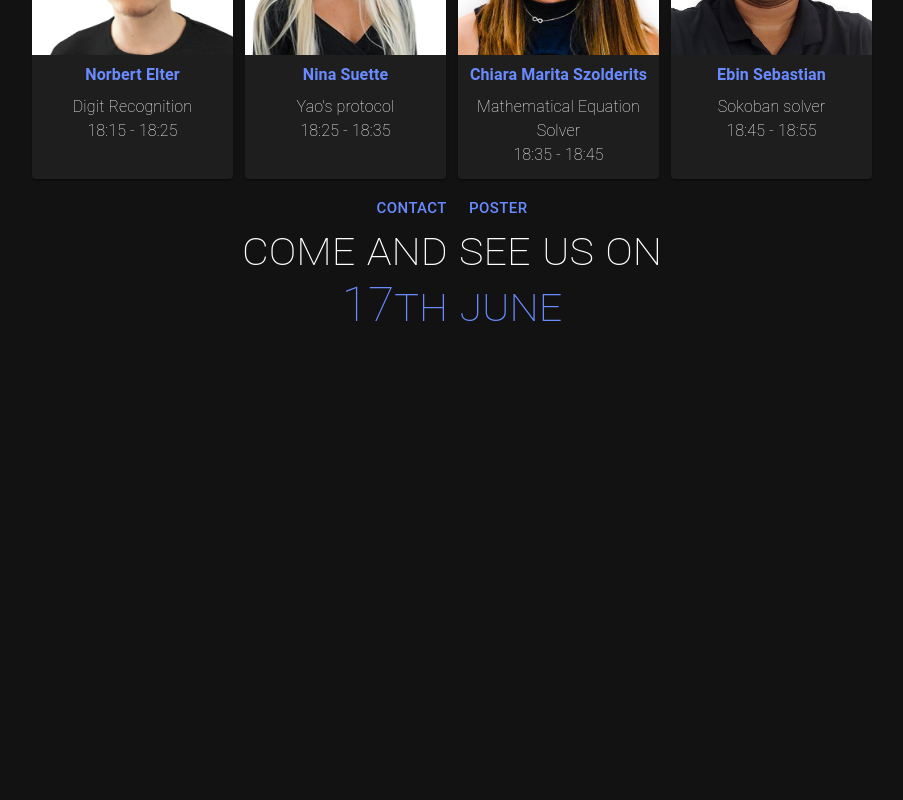
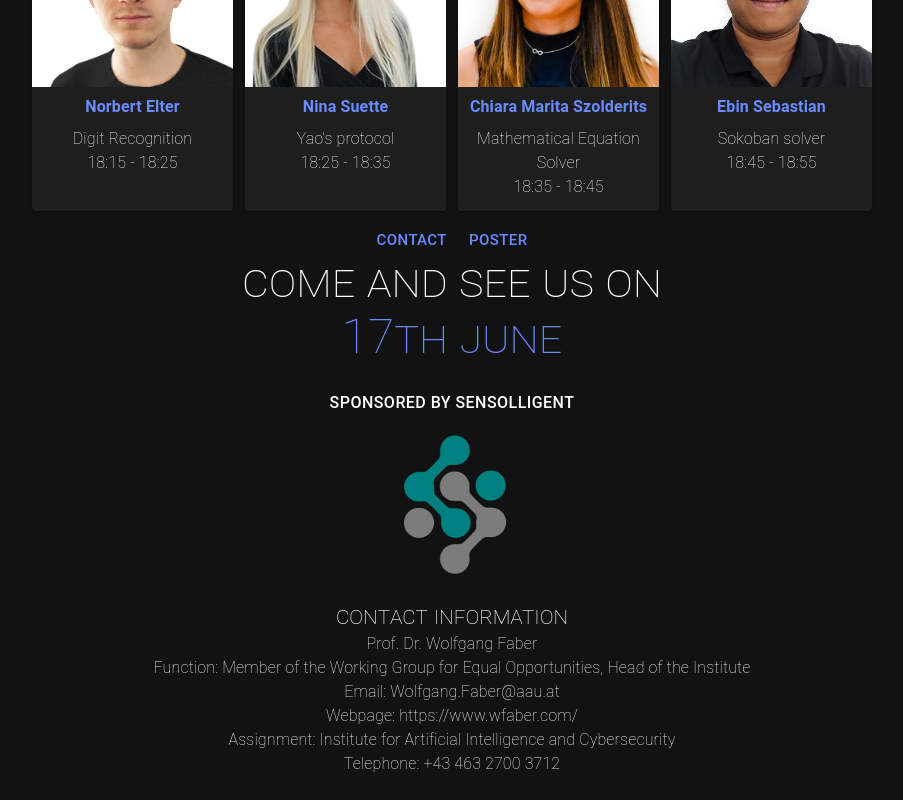
Before and after one commit to itsyoboieltr/aics2022, a React (Vite) app: page / in a window 1280 px wide. Shown: the part 1146-1946 px from the top of the page, without its empty margins (188-1091 px from the left). Before the commit the page ends 1503 px from the top, so only its background shows below. Built offline with nearby package versions, Linux system fonts and the light colour scheme.

Commit message:
feat: impressum

```diff
--- a/src/App.tsx
+++ b/src/App.tsx
@@ -14,6 +14,7 @@ import {
   Card,
   CardMedia,
   Button,
+  Link,
 } from '@mui/material';
 import CoPresentIcon from '@mui/icons-material/CoPresent';
 import EventNoteIcon from '@mui/icons-material/EventNote';
@@ -29,6 +30,8 @@ import dimitra from './assets/dimitra.jpg';
 import alvaro from './assets/alvaro.jpg';
 import ebin from './assets/ebin.jpg';
 import chiara from './assets/chiara.jpg';
+import sensolligent from './assets/sensolligent-logo.png';
+import FiberManualRecordIcon from '@mui/icons-material/FiberManualRecord';
 
 const { palette } = createTheme();
 const { augmentColor } = palette;
@@ -204,6 +207,13 @@ export default function App() {
           <Typography children={'University of Klagenfurt'} sx={{ mt: 1 }} />
           <Typography children={'Building O, Event hall'} />
           <Typography children={'2022. 06. 17, 17:00 - 21:00'} sx={{ mb: 3 }} />
+          <Button
+            sx={{ mt: -3 }}
+            children={'Livestream'}
+            size={'large'}
+            onClick={() => window.open(poster)}
+            endIcon={<FiberManualRecordIcon />}
+          />
           <Stepper
             alternativeLabel
             activeStep={3}
@@ -316,7 +326,7 @@ export default function App() {
             onClick={() => window.open(poster)}
           />
         </Grid>
-        <Grid item xs={12} md={8} sx={{ mb: 3 }}>
+        <Grid item xs={12} md={8} sx={{ mb: 1 }}>
           <Typography
             children={'Come and see us on'}
             variant={'h3'}
@@ -336,6 +346,101 @@ export default function App() {
             }}
             color={'primary'}
           />
+        </Grid>
+        <Grid item xs={12} md={8}>
+          <Button
+            children={'Sponsored by Sensolligent'}
+            sx={{ color: 'white', fontSize: 16 }}
+            size={'large'}
+            onClick={() => window.open('https://www.sensolligent.com/')}
+          />
+          <br />
+          <img src={sensolligent} width={160} draggable={false} />
+        </Grid>
+        <Grid item xs={12} md={8} sx={{ mb: 3 }}>
+          <Typography
+            children={'Contact information'}
+            variant={'h5'}
+            sx={{
+              textTransform: 'lowercase',
+              fontVariant: 'small-caps',
+              fontWeight: 'lighter',
+            }}
+          />
+          <Typography
+            children={'Prof. Dr. Wolfgang Faber'}
+            sx={{ fontWeight: 'lighter' }}
+          />
+          <Typography
+            children={
+              'Function: Member of the Working Group for Equal Opportunities, Head of the Institute'
+            }
+            sx={{ fontWeight: 'lighter' }}
+          />
+          <Typography sx={{ fontWeight: 'lighter' }}>
+            Email:{' '}
+            <Link
+              children={'Wolfgang.Faber@aau.at'}
+              href={'mailto: Wolfgang.Faber@aau.at'}
+              underline={'none'}
+              color={'white'}
+              sx={{
+                fontWeight: 'lighter',
+                display: 'inline',
+                cursor: 'pointer',
+                '&:hover': {
+                  color: theme.palette.primary.main,
+                  transition: theme.transitions.create('color', {
+                    duration: theme.transitions.duration.shortest,
+                  }),
+                },
+              }}
+            />
+          </Typography>
+          <Typography sx={{ fontWeight: 'lighter' }}>
+            Webpage:{' '}
+            <Typography
+              children={'https://www.wfaber.com/'}
+              onClick={() => window.open('https://www.wfaber.com/')}
+              sx={{
+                fontWeight: 'lighter',
+                display: 'inline',
+                cursor: 'pointer',
+                '&:hover': {
+                  color: theme.palette.primary.main,
+                  transition: theme.transitions.create('color', {
+                    duration: theme.transitions.duration.shortest,
+                  }),
+                },
+              }}
+            />
+          </Typography>
+          <Typography
+            children={
+              'Assignment: Institute for Artificial Intelligence and Cybersecurity'
+            }
+            sx={{ fontWeight: 'lighter' }}
+          />
+          <Typography sx={{ fontWeight: 'lighter' }}>
+            Telephone:{' '}
+            <Link
+              children={'+43 463 2700 3712'}
+              href={'tel:+4346327003712'}
+              underline={'none'}
+              color={'white'}
+              sx={{
+                fontWeight: 'lighter',
+                display: 'inline',
+                cursor: 'pointer',
+                '&:hover': {
+                  color: theme.palette.primary.main,
+                  transition: theme.transitions.create('color', {
+                    duration: theme.transitions.duration.shortest,
+                  }),
+                },
+              }}
+            />
+          </Typography>
         </Grid>
       </Grid>
     </ThemeProvider>
```
Also changed, not shown: src/assets/sensolligent-logo.png (added), 1 other file (tests, documents, lock files or other folders).
